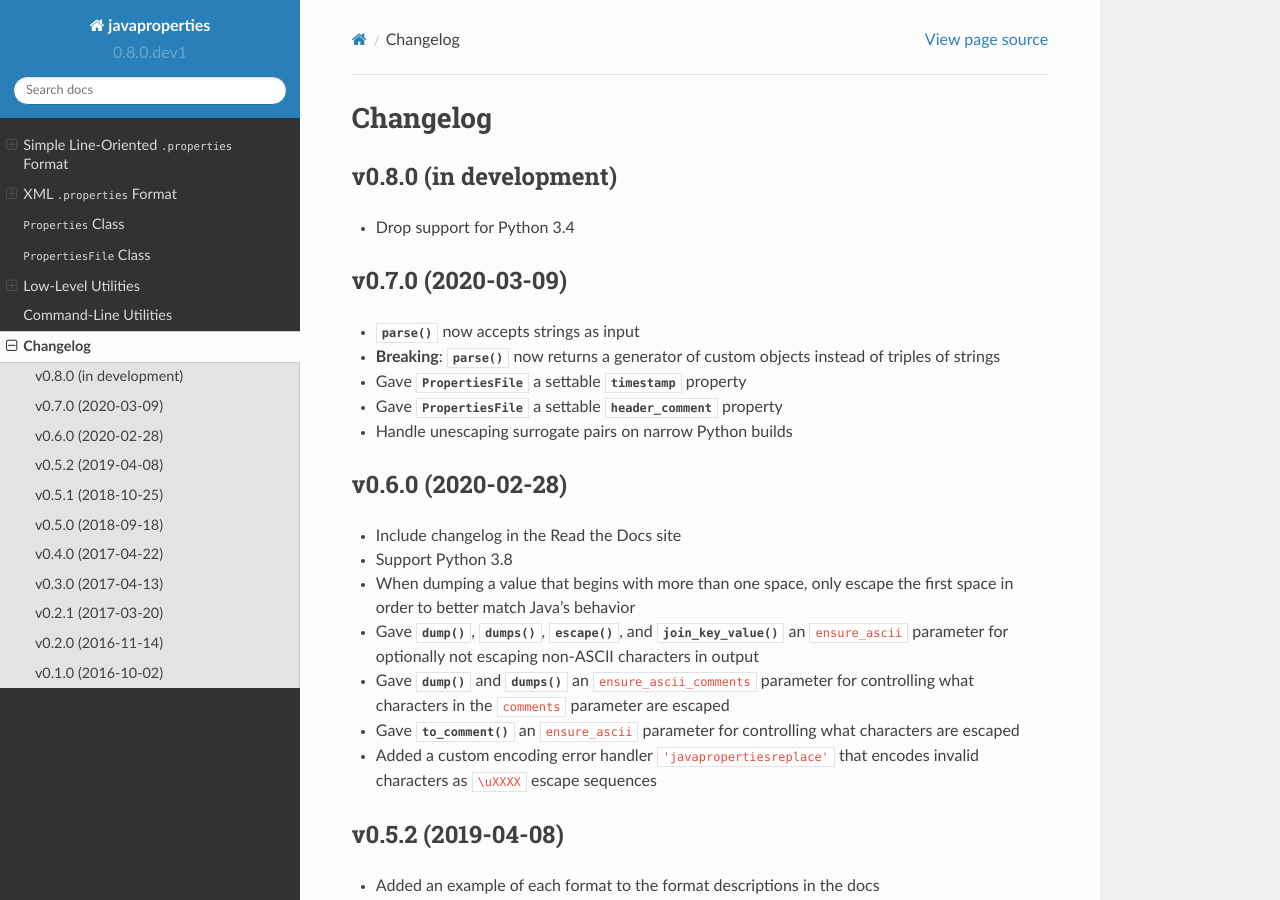
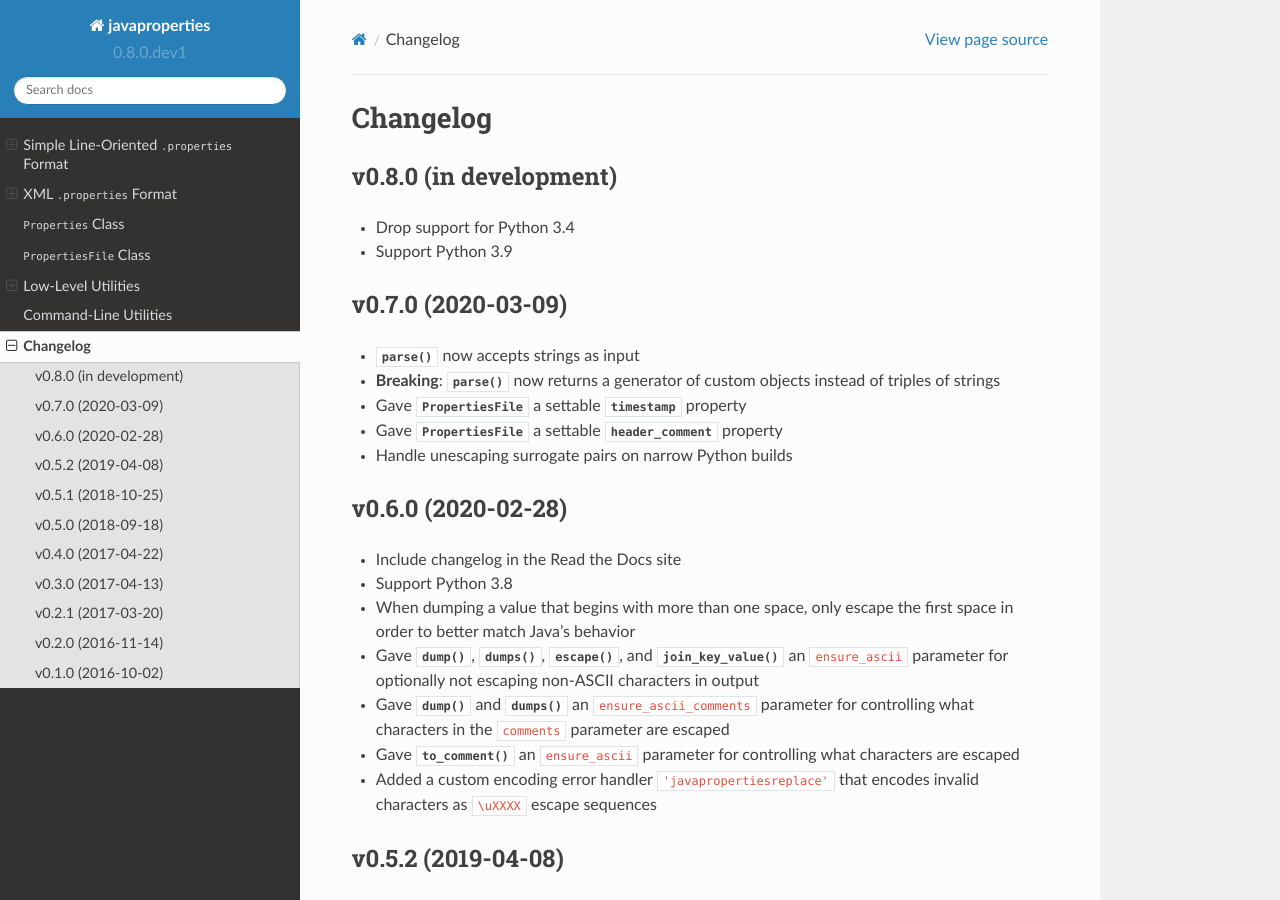
Before and after one commit to jwodder/javaproperties, a Sphinx documentation site: the page built from docs/changelog.rst, in a window 1280 px wide and 900 px high. Built offline with Sphinx 7.4.7 and the Read the Docs theme 2.0.0, drawn with Linux system fonts in a browser that asks for light colours.

Commit message:
Update docs/changelog.rst

```diff
--- a/docs/changelog.rst
+++ b/docs/changelog.rst
@@ -6,6 +6,7 @@ Changelog
 v0.8.0 (in development)
 -----------------------
 - Drop support for Python 3.4
+- Support Python 3.9
 
 v0.7.0 (2020-03-09)
 -------------------
```
